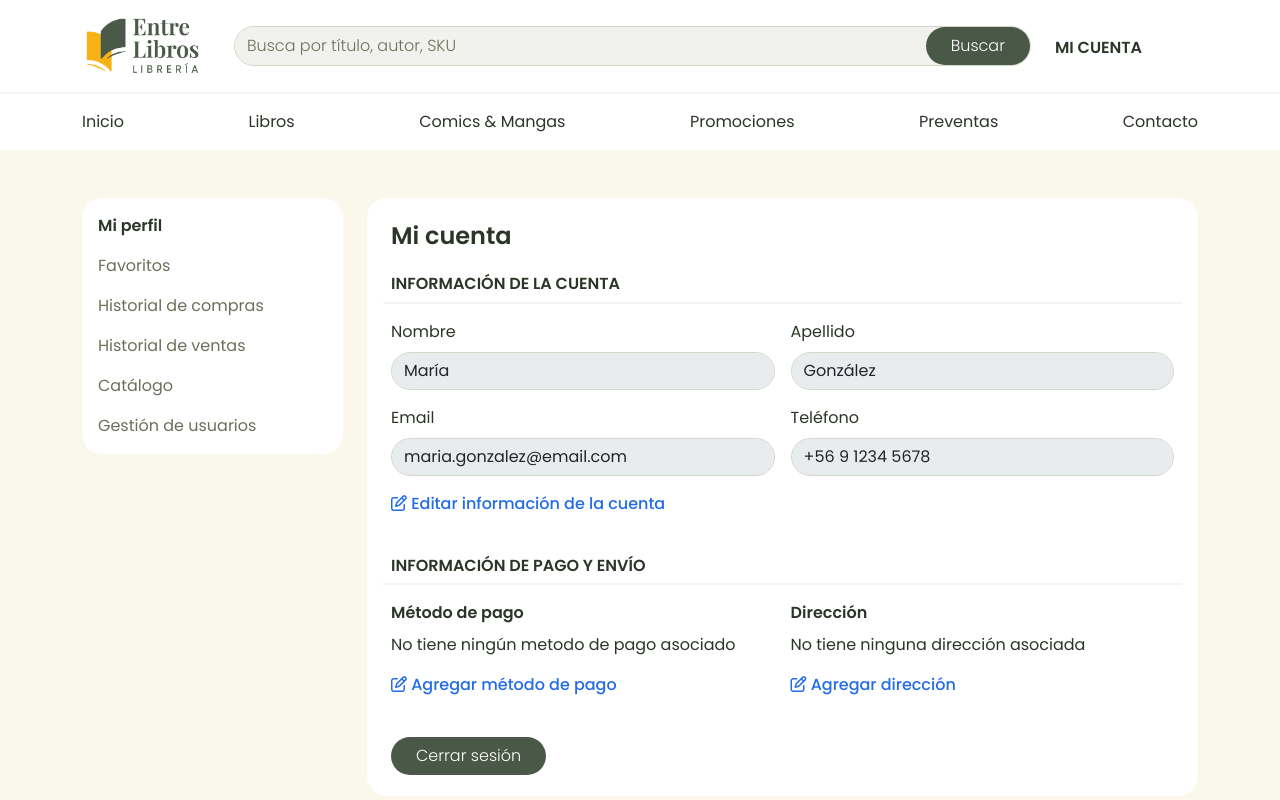
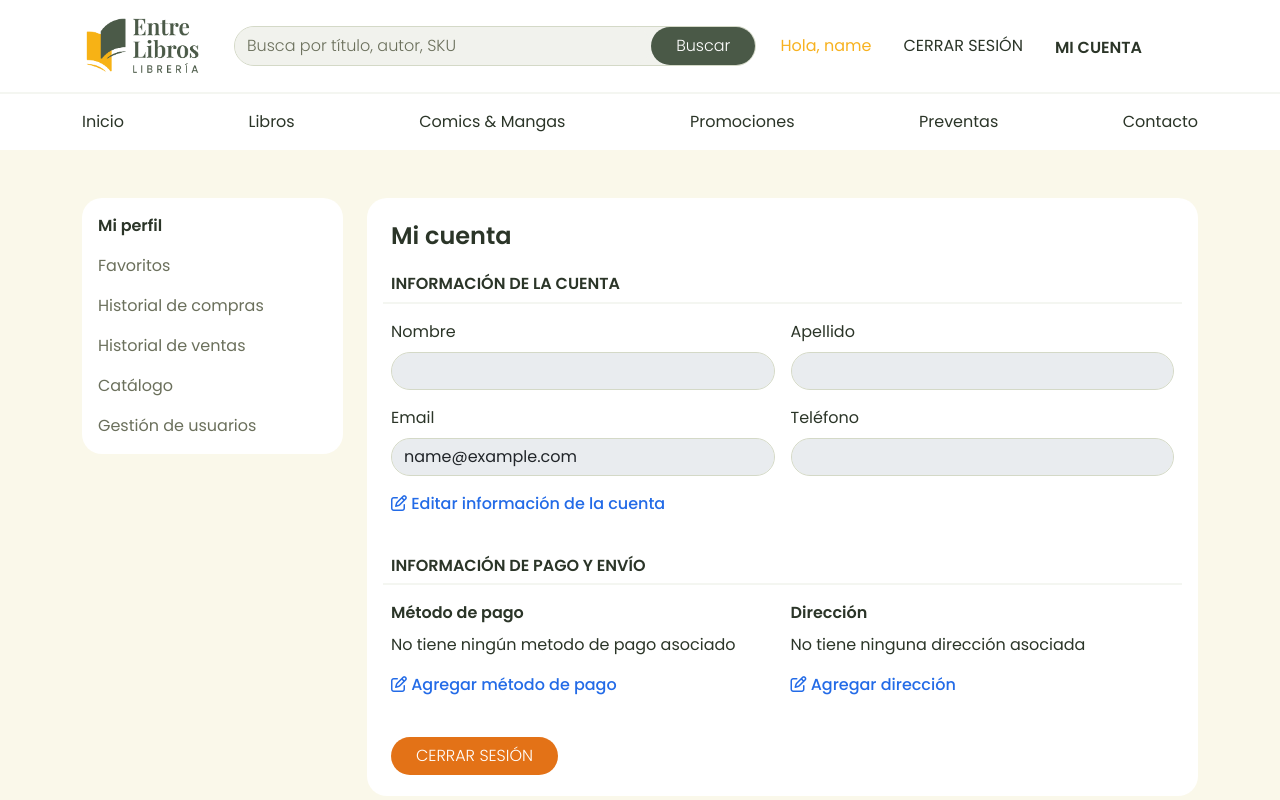
Before and after one commit to tonyo-psijas/libreria-entre-libros, a React (Vite) app in the folder client/: page /entre-libros/perfil in a window 1280 px wide. Shown: the top 800 px of the page. Built offline with nearby package versions, Linux system fonts and the light colour scheme; sample sign-in values are in the browser's storage; some icons are missing; a web font is replaced by a local one.

Commit message:
implementa UserContext, rutas publicas y protege acciones

```diff
--- a/client/src/App.css
+++ b/client/src/App.css
@@ -327,7 +327,6 @@ footer li {
   .card-image {
     height: 250px;
   }
-
 }
 
 @media (max-width: 575px) {
@@ -349,7 +348,6 @@ footer li {
   .card-image {
     height: auto;
   }
-
 }
 
 @media (max-width: 455px) {
@@ -423,15 +421,32 @@ footer li {
   text-align: center;
 }
 
-
 @media (min-width: 768px) and (max-width: 991px) {
   .favoritos-grid .card-image {
-      max-height: 210px;
+    max-height: 210px;
   }
 }
 
 @media (min-width: 576px) and (max-width: 767px) {
   .favoritos-grid .card-image {
-      max-height: 210px;
+    max-height: 210px;
   }
 }
+/* Color del saludo al usuario - con mayor especificidad */
+header .nav-link.user-greeting {
+  color: #f7b220 !important;
+}
+header .navbar-brand,
+header .nav-link,
+header .nav-item,
+header button {
+  color: #2b3528 !important;
+}
+
+header .nav-link.user-greeting {
+  color: #f7b220 !important;
+}
+/* Sobrescribe el color para el saludo del usuario */
+header .nav-link.user-greeting {
+  color: #f7b220 !important;
+}
--- a/client/src/App.jsx
+++ b/client/src/App.jsx
@@ -19,17 +19,10 @@ import { useCart } from "./context/CartContext";
 import ToastFavorito from "./components/ToastFavorito";
 import ToastCarrito from "./components/ToastCarrito";
 
+import { useUser } from "./context/UserContext";
+
 function App() {
-  const user = {
-    id: 1,
-    nombre: "María",
-    apellido: "González",
-    email: "maria.gonzalez@email.com",
-    telefono: "+56 9 1234 5678",
-    role: "admin",
-  };
-
-  // const user = null;
+  const { user, isAuthenticated, loading } = useUser();
 
   const favoritosContext = useFavorites();
   const cartContext = useCart();
@@ -39,46 +32,62 @@ function App() {
   const mensajeCarrito = cartContext.mensaje;
   const setMensajeCarrito = cartContext.setMensaje;
 
+  if (loading) {
+    return (
+      <div
+        className="d-flex justify-content-center align-items-center"
+        style={{ height: "100vh" }}
+      >
+        <div className="spinner-border text-success" role="status">
+          <span className="visually-hidden">Cargando...</span>
+        </div>
+      </div>
+    );
+  }
+
   return (
     <div className="app-layout">
-      <NavbarComponent user={user} />
+      <NavbarComponent />
 
       <main>
         <Routes>
+          {/* 🟢 RUTAS PÚBLICAS (no requieren login) */}
           <Route path="/" element={<Home />} />
-
           <Route path="/login" element={<Login />} />
           <Route path="/registro" element={<Registro />} />
           <Route path="/libro/:id" element={<DetalleLibro />} />
+          <Route path="/libros" element={<Gallery />} />
+
+          {/* 🟡 RUTAS PROTEGIDAS (requieren login) */}
           <Route
             path="/favoritos"
-            element={user ? <Favoritos user={user} /> : <Navigate to={"/login"} />}
+            element={isAuthenticated ? <Favoritos /> : <Navigate to="/login" />}
           />
 
           <Route
             path="/perfil"
             element={
-              user ? <Profile user={user} /> : <Navigate to={"/login"} />
+              isAuthenticated ? (
+                <Profile user={user} />
+              ) : (
+                <Navigate to="/login" />
+              )
             }
           />
 
           <Route
             path="/carrito"
-            element={user ? <Carrito /> : <Navigate to={"/login"} />}
+            element={isAuthenticated ? <Carrito /> : <Navigate to="/login" />}
           />
 
-          <Route
-            path="/libros"
-            element={user ? <Gallery /> : <Navigate to={"/login"} />}
-          />
-
+          {/* 🔵 RUTA ADMIN (solo para administradores) */}
           <Route
             path="/catalogo"
             element={
-              user && user.role === "admin" ? (
+              isAuthenticated && user?.role === "admin" ? (
                 <Catalogo user={user} />
               ) : (
-                <Navigate to={"/login"} />
+                <Navigate to="/login" />
               )
             }
           />
--- a/client/src/components/Navbar.jsx
+++ b/client/src/components/Navbar.jsx
@@ -3,10 +3,17 @@ import { NavLink } from "react-router-dom";
 import logo from "../assets/images/entre-libros-logo.png";
 import { useFavorites } from "../context/FavoritesContext";
 import { useCart } from "../context/CartContext";
+import { useUser } from "../context/UserContext"; // 👈 AGREGAR
 
-export const NavbarComponent = ({ user }) => {
+export const NavbarComponent = () => {
+  // 👈 ELIMINAR prop 'user'
   const { totalFavoritos } = useFavorites();
   const { totalItems } = useCart();
+  const { user, logout, isAuthenticated } = useUser(); // 👈 AGREGAR
+
+  const handleLogout = () => {
+    logout();
+  };
 
   return (
     <header>
@@ -52,7 +59,7 @@ export const NavbarComponent = ({ user }) => {
 
           {/* LOGIN / REGISTER DESKTOP */}
           <ul className="navbar-nav d-none d-md-flex flex-row align-items-center gap-3">
-            {!user ? (
+            {!isAuthenticated ? (
               <>
                 <li className="nav-item">
                   <NavLink to="/login" className="nav-link">
@@ -68,6 +75,26 @@ export const NavbarComponent = ({ user }) => {
               </>
             ) : (
               <>
+                {/* 👈 NOMBRE DEL USUARIO Y BOTÓN CERRAR SESIÓN */}
+                <li className="nav-item">
+                  <span className="nav-link user-greeting">
+                    Hola, {user?.nombre || user?.email?.split("@")[0]}
+                  </span>
+                </li>
+                <li className="nav-item">
+                  <button
+                    onClick={handleLogout}
+                    className="btn btn-link nav-link"
+                    style={{
+                      color: "#2B3528",
+                      cursor: "pointer",
+                      textDecoration: "none",
+                    }}
+                  >
+                    CERRAR SESIÓN
+                  </button>
+                </li>
+
                 <li className="nav-item">
                   <NavLink to="/perfil" className="nav-link boton-micuenta">
                     MI CUENTA <i className="fa-light fa-user fs-5"></i>
@@ -177,7 +204,7 @@ export const NavbarComponent = ({ user }) => {
 
           {/* LOGIN / REGISTER MOBILE */}
           <ul className="navbar-nav mb-3">
-            {!user ? (
+            {!isAuthenticated ? (
               <>
                 <li className="nav-item">
                   <NavLink to="/login" className="nav-link">
@@ -186,13 +213,36 @@ export const NavbarComponent = ({ user }) => {
                 </li>
 
                 <li className="nav-item">
-                  <NavLink to="/register" className="nav-link">
+                  <NavLink to="/registro" className="nav-link">
                     CREAR CUENTA
                   </NavLink>
                 </li>
               </>
             ) : (
               <>
+                {/* 👈 NOMBRE Y CERRAR SESIÓN EN MOBILE */}
+                <li className="nav-item">
+                  <span
+                    className="nav-link"
+                    style={{ color: "#F7B220", fontWeight: "500" }}
+                  >
+                    Hola, {user?.nombre || user?.email?.split("@")[0]}
+                  </span>
+                </li>
+                <li className="nav-item">
+                  <button
+                    onClick={handleLogout}
+                    className="btn btn-link nav-link"
+                    style={{
+                      color: "#2B3528",
+                      cursor: "pointer",
+                      textDecoration: "none",
+                    }}
+                  >
+                    CERRAR SESIÓN
+                  </button>
+                </li>
+
                 <li className="nav-item">
                   <NavLink to="/perfil" className="nav-link boton-micuenta">
                     MI CUENTA <i className="fa-light fa-user fs-5"></i>
--- a/client/src/components/ProductCard.jsx
+++ b/client/src/components/ProductCard.jsx
@@ -1,6 +1,7 @@
 import { useCart } from "../context/CartContext";
-import { Link } from "react-router-dom";
+import { Link, useNavigate } from "react-router-dom";
 import { useFavorites } from "../context/FavoritesContext";
+import { useUser } from "../context/UserContext"; //
 
 function ProductCard({
   id_libro,
@@ -13,13 +14,18 @@ function ProductCard({
 }) {
   const { agregarAlCarrito } = useCart();
   const { esFavorito, toggleFavorito } = useFavorites();
-
+  const { isAuthenticated } = useUser(); //
+  const navigate = useNavigate(); //
   const handleAgregar = (e) => {
-    e.preventDefault(); // 👈 Evita que navegue al Link
-    e.stopPropagation(); // 👈 Detiene la propagación del evento
+    e.preventDefault();
+    e.stopPropagation();
+    // 👈 VERIFICAR SI ESTÁ LOGUEADO
+    if (!isAuthenticated) {
+      navigate("/registro");
+      return;
+    }
     agregarAlCarrito({
       id_libro,
-
       imagen,
       titulo,
       autor,
@@ -28,8 +34,15 @@ function ProductCard({
   };
 
   const handleToggleFavorito = (e) => {
-    e.preventDefault(); // 👈 Evita que navegue al Link
-    e.stopPropagation(); // 👈 Detiene la propagación del evento
+    e.preventDefault();
+    e.stopPropagation();
+
+    // 👈 VERIFICAR SI ESTÁ LOGUEADO
+    if (!isAuthenticated) {
+      navigate("/registro");
+      return;
+    }
+
     const libro = { id_libro, imagen, titulo, autor, precio };
     toggleFavorito(libro);
   };
@@ -66,7 +79,11 @@ function ProductCard({
 
       <Link to={`/libro/${id_libro}`} className="product-card-link">
         <div key={id_libro} className="product-card">
-          <img src={imagen} alt={titulo} class="card-image img-fluid mb-2" />
+          <img
+            src={imagen}
+            alt={titulo}
+            className="card-image img-fluid mb-2"
+          />
           <div className="card-body">
             <p className="autor-name-card">{autor}</p>
             <h5 className="card-title">{titulo}</h5>
--- /dev/null
+++ b/client/src/context/UserContext.jsx
@@ -0,0 +1,78 @@
+import React, { createContext, useContext, useState, useEffect } from "react";
+
+const UserContext = createContext();
+
+export const useUser = () => {
+  const context = useContext(UserContext);
+  if (!context) {
+    throw new Error("useUser debe usarse dentro de UserProvider");
+  }
+  return context;
+};
+
+export const UserProvider = ({ children }) => {
+  const [user, setUser] = useState(null);
+  const [loading, setLoading] = useState(true);
+
+  // Cargar usuario desde localStorage al iniciar la app
+  useEffect(() => {
+    const userGuardado = localStorage.getItem("user");
+    if (userGuardado) {
+      try {
+        setUser(JSON.parse(userGuardado));
+      } catch (error) {
+        console.error("Error al parsear usuario:", error);
+        localStorage.removeItem("user");
+      }
+    }
+    setLoading(false);
+  }, []);
+
+  // Iniciar sesión (simulado por ahora)
+  const login = (email, password) => {
+    // Simulación: cualquier email/contraseña funciona
+    // Después se conectará con el backend de Orlando
+    const usuarioSimulado = {
+      id: Date.now(), // ID temporal
+      email: email,
+      nombre: email.split("@")[0], // Nombre basado en el email
+      apellido: "",
+      role: "user",
+    };
+
+    setUser(usuarioSimulado);
+    localStorage.setItem("user", JSON.stringify(usuarioSimulado));
+    return true;
+  };
+
+  // Cerrar sesión
+  const logout = () => {
+    setUser(null);
+    localStorage.removeItem("user");
+  };
+
+  // Registrar usuario (simulado)
+  const register = (userData) => {
+    const nuevoUsuario = {
+      id: Date.now(),
+      ...userData,
+      role: "user",
+    };
+
+    // No iniciamos sesión automáticamente, solo creamos el usuario
+    // Después se conectará con el backend
+    console.log("Usuario registrado:", nuevoUsuario);
+    return true;
+  };
+
+  const value = {
+    user,
+    loading,
+    login,
+    logout,
+    register,
+    isAuthenticated: !!user, // true si hay usuario, false si no
+  };
+
+  return <UserContext.Provider value={value}>{children}</UserContext.Provider>;
+};
--- a/client/src/main.jsx
+++ b/client/src/main.jsx
@@ -6,15 +6,18 @@ import { BrowserRouter } from "react-router-dom";
 
 import { CartProvider } from "./context/CartContext.jsx";
 import { FavoritesProvider } from "./context/FavoritesContext.jsx";
+import { UserProvider } from "./context/UserContext.jsx";
 
 createRoot(document.getElementById("root")).render(
   <StrictMode>
     <BrowserRouter basename="/entre-libros">
-      <CartProvider>
-        <FavoritesProvider>
-          <App />
-        </FavoritesProvider>
-      </CartProvider>
+      <UserProvider>
+        <CartProvider>
+          <FavoritesProvider>
+            <App />
+          </FavoritesProvider>
+        </CartProvider>
+      </UserProvider>
     </BrowserRouter>
   </StrictMode>,
 );
--- a/client/src/views/DetalleLibro.jsx
+++ b/client/src/views/DetalleLibro.jsx
@@ -3,12 +3,13 @@ import { useParams, useNavigate } from "react-router-dom";
 import { librosMock } from "../mock_data/mockData";
 import { useCart } from "../context/CartContext";
 import { useFavorites } from "../context/FavoritesContext";
-
+import { useUser } from "../context/UserContext";
 export const DetalleLibro = () => {
   const { id } = useParams();
   const navigate = useNavigate();
   const { agregarAlCarrito } = useCart();
   const { esFavorito, toggleFavorito } = useFavorites();
+  const { isAuthenticated } = useUser();
   const [libro, setLibro] = useState(null);
   const [cantidad, setCantidad] = useState(1);
   const [sinopsisAbierta, setSinopsisAbierta] = useState(true);
@@ -23,6 +24,12 @@ export const DetalleLibro = () => {
   }, [id]);
 
   const handleAgregarAlCarrito = () => {
+    // 👈 VERIFICAR SI ESTÁ LOGUEADO
+    if (!isAuthenticated) {
+      navigate("/registro");
+      return;
+    }
+
     if (libro) {
       for (let i = 0; i < cantidad; i++) {
         agregarAlCarrito({
@@ -37,6 +44,12 @@ export const DetalleLibro = () => {
   };
 
   const handleToggleFavorito = () => {
+    // 👈 VERIFICAR SI ESTÁ LOGUEADO
+    if (!isAuthenticated) {
+      navigate("/registro");
+      return;
+    }
+
     if (libro) {
       const libroFavorito = {
         id_libro: libro.id_libro,
@@ -164,7 +177,9 @@ export const DetalleLibro = () => {
                   onClick={() => setSinopsisAbierta(!sinopsisAbierta)}
                 >
                   <h5 className="fw-semibold mb-0">Sinopsis</h5>
-                  <i className={`fa-regular ${sinopsisAbierta ? "fa-chevron-up" : "fa-chevron-down"}`}></i>
+                  <i
+                    className={`fa-regular ${sinopsisAbierta ? "fa-chevron-up" : "fa-chevron-down"}`}
+                  ></i>
                 </div>
 
                 {sinopsisAbierta && (
--- a/client/src/views/Profile.jsx
+++ b/client/src/views/Profile.jsx
@@ -1,61 +1,68 @@
-import React, { useState } from 'react'
-import { ProfileNavComponent } from '../components/ProfileNav'
-
+import React, { useState } from "react";
+import { ProfileNavComponent } from "../components/ProfileNav";
+import { useNavigate } from "react-router-dom";
+import { useUser } from "../context/UserContext";
 
 export const Profile = ({ user }) => {
+  const navigate = useNavigate();
+  const { logout } = useUser();
   // useState para manejar los datos del formulario
   const [formData, setFormData] = useState({
-        nombre: user?.nombre || '',
-        apellido: user?.apellido || '',
-        email: user?.email || '',
-        telefono: user?.telefono || '',
-        password: '',
-        confirmPassword: ''
-    })
+    nombre: user?.nombre || "",
+    apellido: user?.apellido || "",
+    email: user?.email || "",
+    telefono: user?.telefono || "",
+    password: "",
+    confirmPassword: "",
+  });
 
   // useState para controlar si el formulario está en modo edición
-    const [editando, setEditando] = useState(false)
+  const [editando, setEditando] = useState(false);
 
   // useState para mostrar mensaje de éxito al guardar
-    const [guardado, setGuardado] = useState(false)
+  const [guardado, setGuardado] = useState(false);
+
+  // 👈 FUNCIÓN PARA CERRAR SESIÓN
+  const handleLogout = () => {
+    logout();
+    navigate("/login");
+  };
 
   // Maneja los cambios en cada input del formulario
   const handleChange = (e) => {
-        const { name, value } = e.target
-        setFormData(prev => ({ ...prev, [name]: value }))
-    }
+    const { name, value } = e.target;
+    setFormData((prev) => ({ ...prev, [name]: value }));
+  };
 
   // Maneja el envío del formulario
   // Cuando el backend esté listo, aquí irá la llamada a la API (PUT /usuarios/:id)
   const handleSubmit = (e) => {
-        e.preventDefault()
-        console.log('Datos a enviar al backend:', formData)
+    e.preventDefault();
+    console.log("Datos a enviar al backend:", formData);
     // TODO: llamar a services/usuarioService.js → PUT /usuarios/:id
-        setEditando(false)
-        setGuardado(true)
-        setTimeout(() => setGuardado(false), 3000)
-    }
+    setEditando(false);
+    setGuardado(true);
+    setTimeout(() => setGuardado(false), 3000);
+  };
 
   const handleCancelar = () => {
     setFormData({
-            nombre: user?.nombre || '',
-            apellido: user?.apellido || '',
-            email: user?.email || '',
-            telefono: user?.telefono || '',
-            password: '',
-            confirmPassword: ''
-        })
+      nombre: user?.nombre || "",
+      apellido: user?.apellido || "",
+      email: user?.email || "",
+      telefono: user?.telefono || "",
+      password: "",
+      confirmPassword: "",
+    });
 
-        setEditando(false)
-    }
+    setEditando(false);
+  };
 
   return (
-        <div className='container py-5'>
+    <div className="container py-5">
       <div className="row g-4">
-
         {/* SIDEBAR */}
         <div className="col-12 col-md-3">
-
           {/* Navegación del perfil */}
           <ProfileNavComponent user={user} />
         </div>
@@ -63,26 +70,24 @@ export const Profile = ({ user }) => {
         {/* CONTENIDO PRINCIPAL */}
         <div className="col-12 col-md-9">
           <div className="profile-content">
-
             {/* Encabezado */}
             <div className="d-flex justify-content-between align-items-center mb-4">
               <h4 className="fw-semibold mb-0">Mi cuenta</h4>
-
             </div>
-
 
             {/* Alerta de guardado exitoso */}
             {guardado && (
               <div className="alert alert-success" role="alert">
-                                <i className="fa-regular fa-circle-check"></i> Tus datos fueron actualizados correctamente.
+                <i className="fa-regular fa-circle-check"></i> Tus datos fueron
+                actualizados correctamente.
               </div>
             )}
 
             {/* Formulario de datos personales */}
             <form onSubmit={handleSubmit}>
               <div className="row g-3 informacion-de-cuenta">
-                                <h6 className='fw-semibold'>INFORMACIÓN DE LA CUENTA</h6>
-                                <hr className='divider'/>
+                <h6 className="fw-semibold">INFORMACIÓN DE LA CUENTA</h6>
+                <hr className="divider" />
                 <div className="col-12 col-sm-6">
                   <label className="form-label">Nombre</label>
                   <input
@@ -146,23 +151,25 @@ export const Profile = ({ user }) => {
                     </div>
 
                     <div className="col-12 col-sm-6">
-                                            <label className="form-label">Confirmar nueva contraseña</label>
+                      <label className="form-label">
+                        Confirmar nueva contraseña
+                      </label>
                       <input
                         type="password"
                         className="form-control form-input"
                         name="confirmPassword"
-                                                value={formData.confirmPassword || ''}
+                        value={formData.confirmPassword || ""}
                         onChange={handleChange}
                         placeholder="Confirma tu nueva contraseña"
                       />
                     </div>
                   </>
-
                 )}
 
                 {!editando && (
-                                    <a className='link-editar' onClick={() => setEditando(true)} >
-                                        <i className="fa-regular fa-pen-to-square"></i> Editar información de la cuenta
+                  <a className="link-editar" onClick={() => setEditando(true)}>
+                    <i className="fa-regular fa-pen-to-square"></i> Editar
+                    información de la cuenta
                   </a>
                 )}
 
@@ -181,41 +188,46 @@ export const Profile = ({ user }) => {
                     </button>
                   </div>
                 )}
-
               </div>
 
-                            <div className='row g-3 informacion-envio mt-4'>
-                                <h6 className='fw-semibold'>INFORMACIÓN DE PAGO Y ENVÍO</h6>
-                                <hr className='divider'/>
+              <div className="row g-3 informacion-envio mt-4">
+                <h6 className="fw-semibold">INFORMACIÓN DE PAGO Y ENVÍO</h6>
+                <hr className="divider" />
 
                 <div className="col-12 col-sm-6">
-                                    <label className="form-label fw-semibold">Método de pago</label>
+                  <label className="form-label fw-semibold">
+                    Método de pago
+                  </label>
                   <p>No tiene ningún metodo de pago asociado</p>
-                                    <a className='link-editar'>
-                                        <i className="fa-regular fa-pen-to-square"></i> Agregar método de pago
+                  <a className="link-editar">
+                    <i className="fa-regular fa-pen-to-square"></i> Agregar
+                    método de pago
                   </a>
                 </div>
 
                 <div className="col-12 col-sm-6">
                   <label className="form-label fw-semibold">Dirección</label>
                   <p>No tiene ninguna dirección asociada</p>
-                                    <a className='link-editar'>
-                                        <i className="fa-regular fa-pen-to-square"></i> Agregar dirección
+                  <a className="link-editar">
+                    <i className="fa-regular fa-pen-to-square"></i> Agregar
+                    dirección
                   </a>
                 </div>
-
-
               </div>
               <br />
 
-                            <button className='btn boton-primario mt-3 mb-2'>
-                                    Cerrar sesión
+              <button
+                type="button"
+                className="btn boton-primario mt-3 mb-2"
+                onClick={handleLogout}
+                style={{ backgroundColor: "#E37217" }}
+              >
+                CERRAR SESIÓN
               </button>
             </form>
           </div>
         </div>
-
       </div>
     </div>
-    )
-}
+  );
+};
```
Also changed, not shown: client/src/views/Login.jsx (+19 -1 lines), client/src/views/Registro.jsx (+22 -1 lines). Lines whose indentation alone changed are shown as unchanged.
